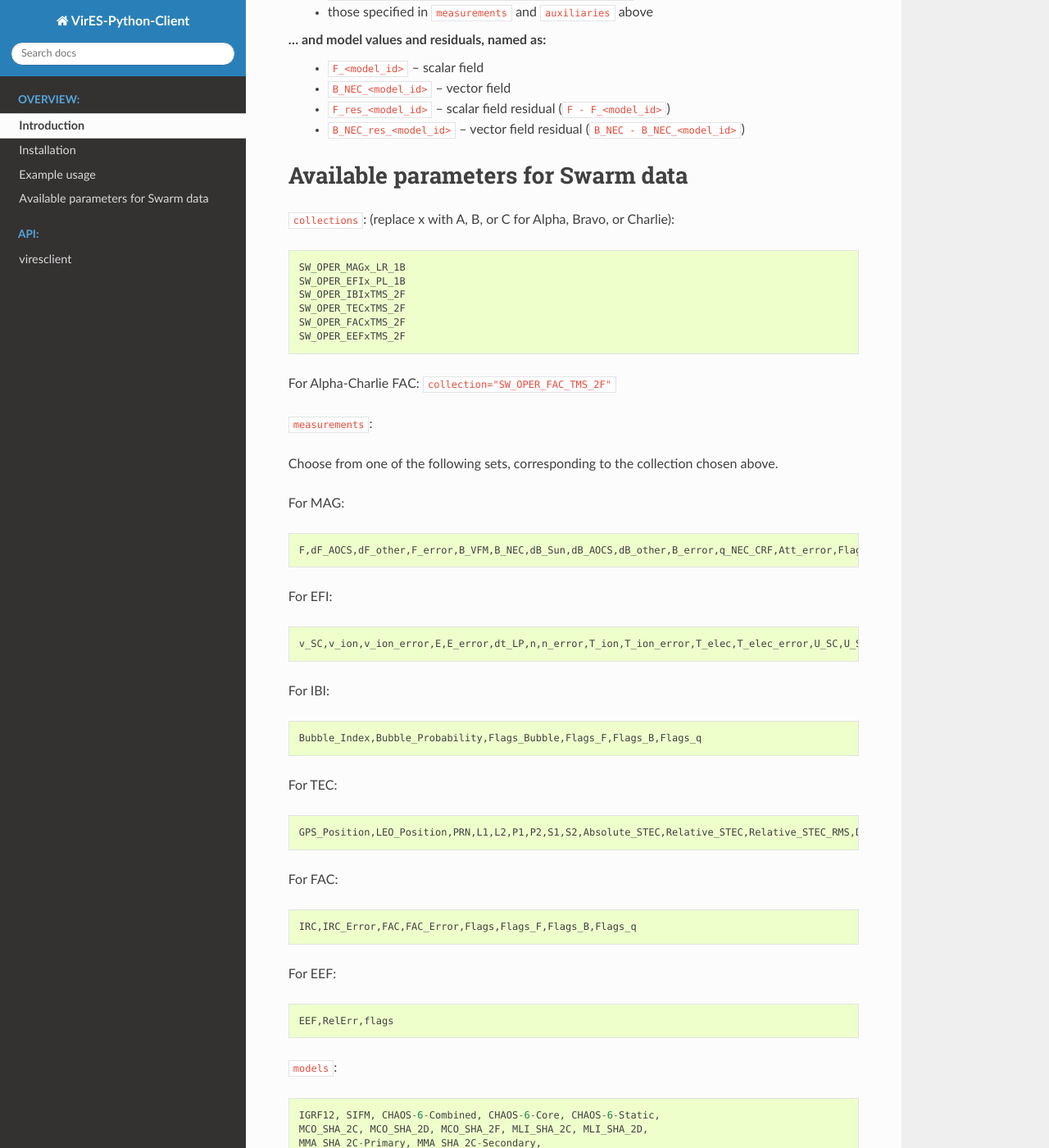
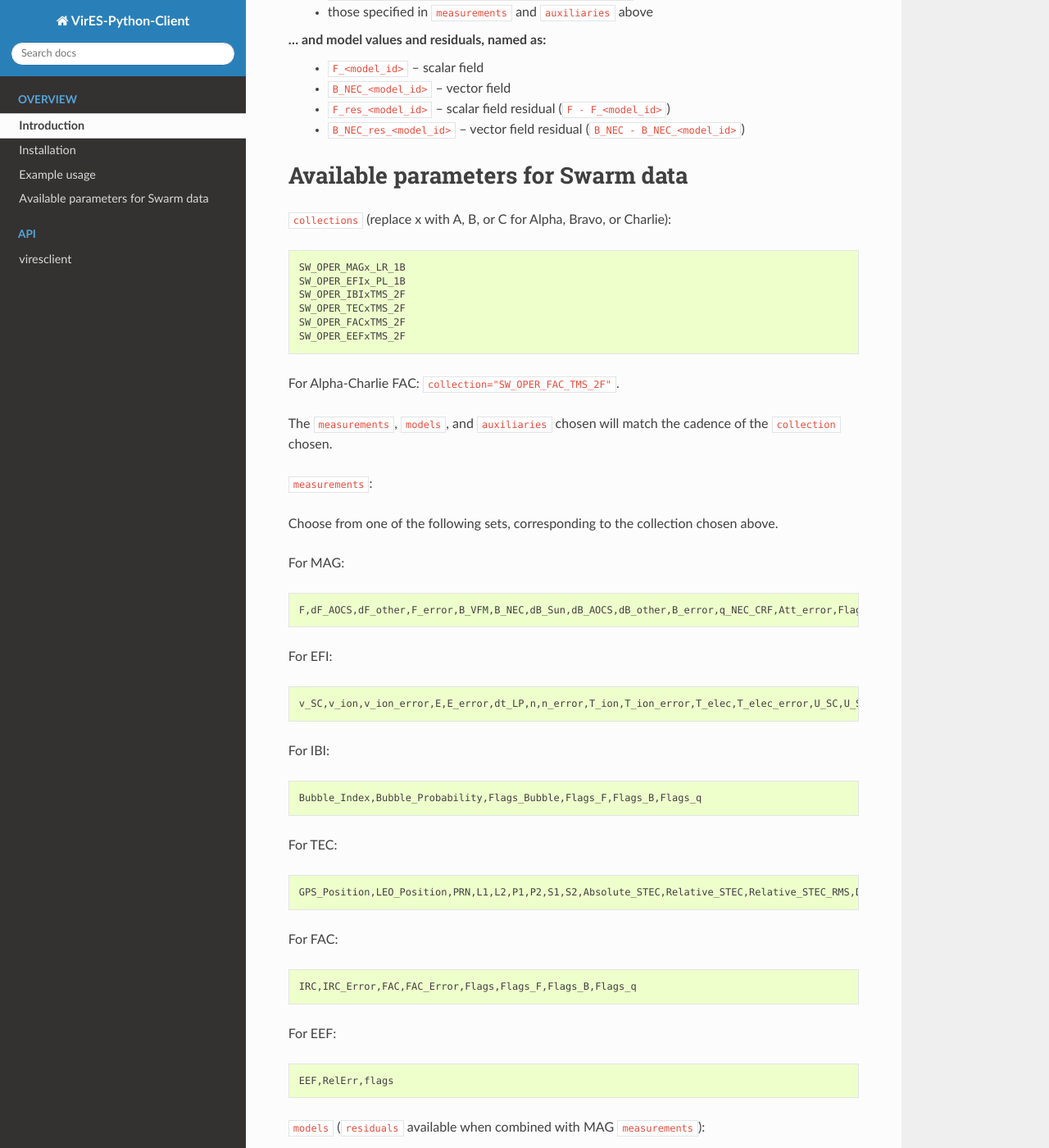
Before and after one commit to ESA-VirES/VirES-Python-Client, a Sphinx documentation site: the page built from docs/readme.rst, in a window 1280 px wide and 1400 px high, scrolled down 1903 px. Shown: the whole window at 82% size. Built offline with Sphinx 7.4.7 and the Read the Docs theme 2.0.0, drawn with Linux system fonts in a browser that asks for light colours; pages that are not in the unit, such as notebooks, are missing from menus; some of the changed text lies outside the part shown.

Commit message:
Minor adjustment to docs.

```diff
--- a/docs/index.rst
+++ b/docs/index.rst
@@ -3,7 +3,7 @@ Welcome to VirES-Python-Client's documentation!
 
 .. toctree::
   :maxdepth: 2
-  :caption: Overview:
+  :caption: Overview
 
   readme
 
@@ -15,7 +15,7 @@ Welcome to VirES-Python-Client's documentation!
 
 .. toctree::
   :maxdepth: 2
-  :caption: API:
+  :caption: API
 
   api
 
--- a/docs/readme.rst
+++ b/docs/readme.rst
@@ -45,7 +45,7 @@ Choose measurements and models to evaluate:
   models = ["MCO_SHA_2C","MMA_SHA_2C-Primary"]
   auxiliaries = ["OrbitNumber","SunZenithAngle","QDLat","QDLon","MLT"]
 
-  request.set_products(measurements, models, auxiliaries)
+  request.set_products(measurements, models, auxiliaries, residuals=False, subsample="PT10S")
 
 Set a parameter range filter to apply. You can add multiple filters in sequence
 
@@ -96,7 +96,7 @@ The returned data has columns for:
 Available parameters for Swarm data
 -----------------------------------
 
-``collections``: (replace x with A, B, or C for Alpha, Bravo, or Charlie)::
+``collections`` (replace x with A, B, or C for Alpha, Bravo, or Charlie)::
 
   SW_OPER_MAGx_LR_1B
   SW_OPER_EFIx_PL_1B
@@ -105,7 +105,9 @@ Available parameters for Swarm data
   SW_OPER_FACxTMS_2F
   SW_OPER_EEFxTMS_2F
 
-For Alpha-Charlie FAC: ``collection="SW_OPER_FAC_TMS_2F"``
+For Alpha-Charlie FAC: ``collection="SW_OPER_FAC_TMS_2F"``.
+
+The ``measurements``, ``models``, and ``auxiliaries`` chosen will match the cadence of the ``collection`` chosen.
 
 ``measurements``:
 
@@ -135,7 +137,7 @@ For EEF::
 
   EEF,RelErr,flags
 
-``models``::
+``models`` (``residuals`` available when combined with MAG ``measurements``)::
 
   IGRF12, SIFM, CHAOS-6-Combined, CHAOS-6-Core, CHAOS-6-Static,
   MCO_SHA_2C, MCO_SHA_2D, MCO_SHA_2F, MLI_SHA_2C, MLI_SHA_2D,
@@ -164,5 +166,3 @@ NB: the AMPS model is currently accessible as "auxiliaries" instead of a "model"
 
 ``filters``:
   TODO
-
-.. code-block:: python
```
Also changed, not shown: 1 other file.
